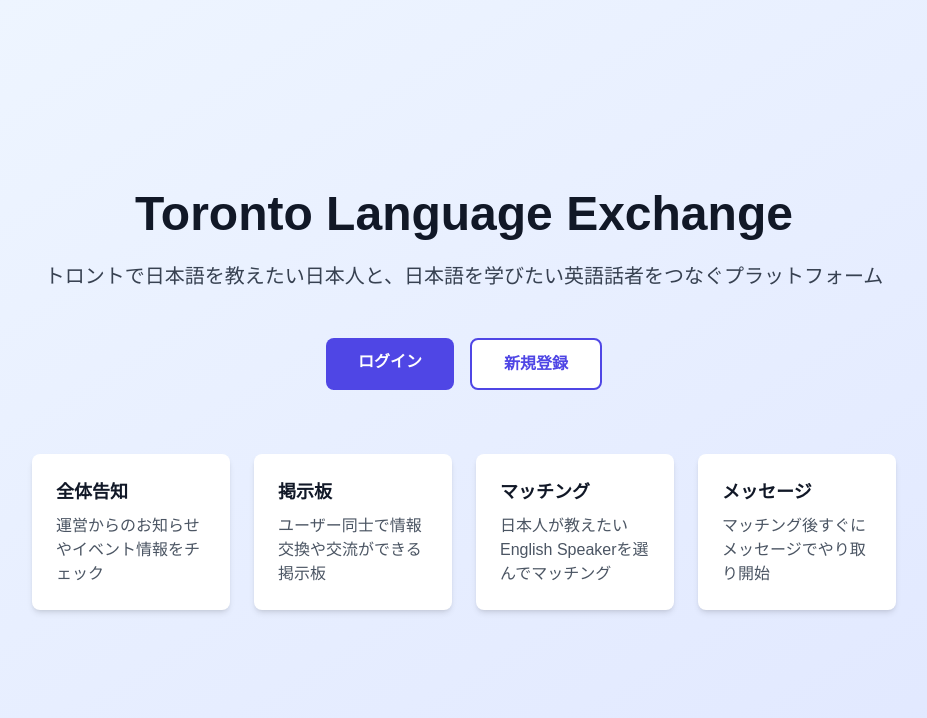
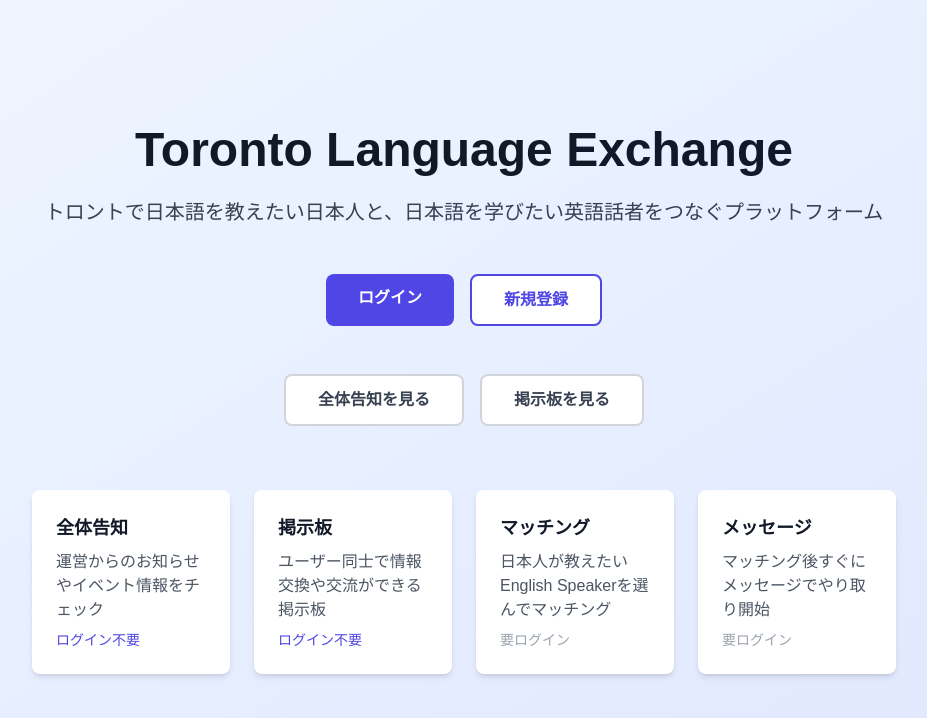
Before and after one commit to tinaba96/TorontoLanguageExchange, a Next.js app: page / in a window 1280 px wide. Shown: the top 718 px of the page, without its empty margins (176-1103 px from the left). Built offline with nearby package versions, Linux system fonts and the light colour scheme; no server answers.

Commit message:
トップページに掲示板・告知へのリンクを追加
- 「全体告知を見る」「掲示板を見る」ボタンを追加
- カードもクリック可能に変更
- ログイン不要/要ログインの表示を追加

Co-Authored-By: Claude Opus 4.5 <noreply@anthropic.com>

```diff
--- a/src/app/page.tsx
+++ b/src/app/page.tsx
@@ -124,24 +124,42 @@ export default function Home() {
           </div>
         )}
 
+        {/* ログイン不要でアクセス可能 */}
+        <div className="mt-12 flex flex-col sm:flex-row gap-4 justify-center">
+          <Link
+            href="/announcements"
+            className="px-8 py-3 bg-white text-gray-700 border-2 border-gray-300 rounded-lg font-semibold hover:border-indigo-600 hover:text-indigo-600 transition-colors"
+          >
+            全体告知を見る
+          </Link>
+          <Link
+            href="/board"
+            className="px-8 py-3 bg-white text-gray-700 border-2 border-gray-300 rounded-lg font-semibold hover:border-indigo-600 hover:text-indigo-600 transition-colors"
+          >
+            掲示板を見る
+          </Link>
+        </div>
+
         <div className="mt-16 grid md:grid-cols-2 lg:grid-cols-4 gap-6 text-left">
-          <div className="bg-white p-6 rounded-lg shadow-md">
+          <Link href="/announcements" className="bg-white p-6 rounded-lg shadow-md hover:shadow-lg transition-shadow">
             <h3 className="text-lg font-semibold text-gray-900 mb-2">
               全体告知
             </h3>
             <p className="text-gray-600">
               運営からのお知らせやイベント情報をチェック
             </p>
-          </div>
+            <p className="text-indigo-600 text-sm mt-2">ログイン不要</p>
+          </Link>
 
-          <div className="bg-white p-6 rounded-lg shadow-md">
+          <Link href="/board" className="bg-white p-6 rounded-lg shadow-md hover:shadow-lg transition-shadow">
             <h3 className="text-lg font-semibold text-gray-900 mb-2">
               掲示板
             </h3>
             <p className="text-gray-600">
               ユーザー同士で情報交換や交流ができる掲示板
             </p>
-          </div>
+            <p className="text-indigo-600 text-sm mt-2">ログイン不要</p>
+          </Link>
 
           <div className="bg-white p-6 rounded-lg shadow-md">
             <h3 className="text-lg font-semibold text-gray-900 mb-2">
@@ -150,6 +168,7 @@ export default function Home() {
             <p className="text-gray-600">
               日本人が教えたいEnglish Speakerを選んでマッチング
             </p>
+            <p className="text-gray-400 text-sm mt-2">要ログイン</p>
           </div>
 
           <div className="bg-white p-6 rounded-lg shadow-md">
@@ -159,6 +178,7 @@ export default function Home() {
             <p className="text-gray-600">
               マッチング後すぐにメッセージでやり取り開始
             </p>
+            <p className="text-gray-400 text-sm mt-2">要ログイン</p>
           </div>
         </div>
       </div>
```
